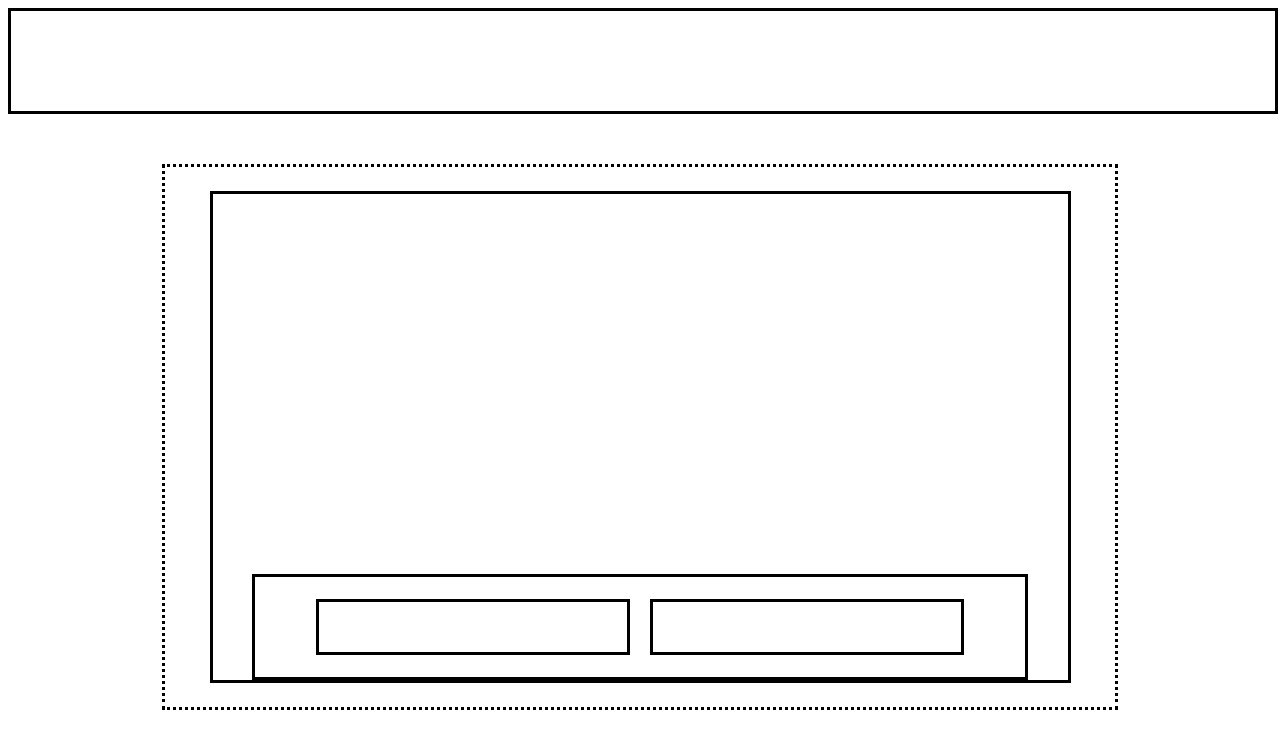
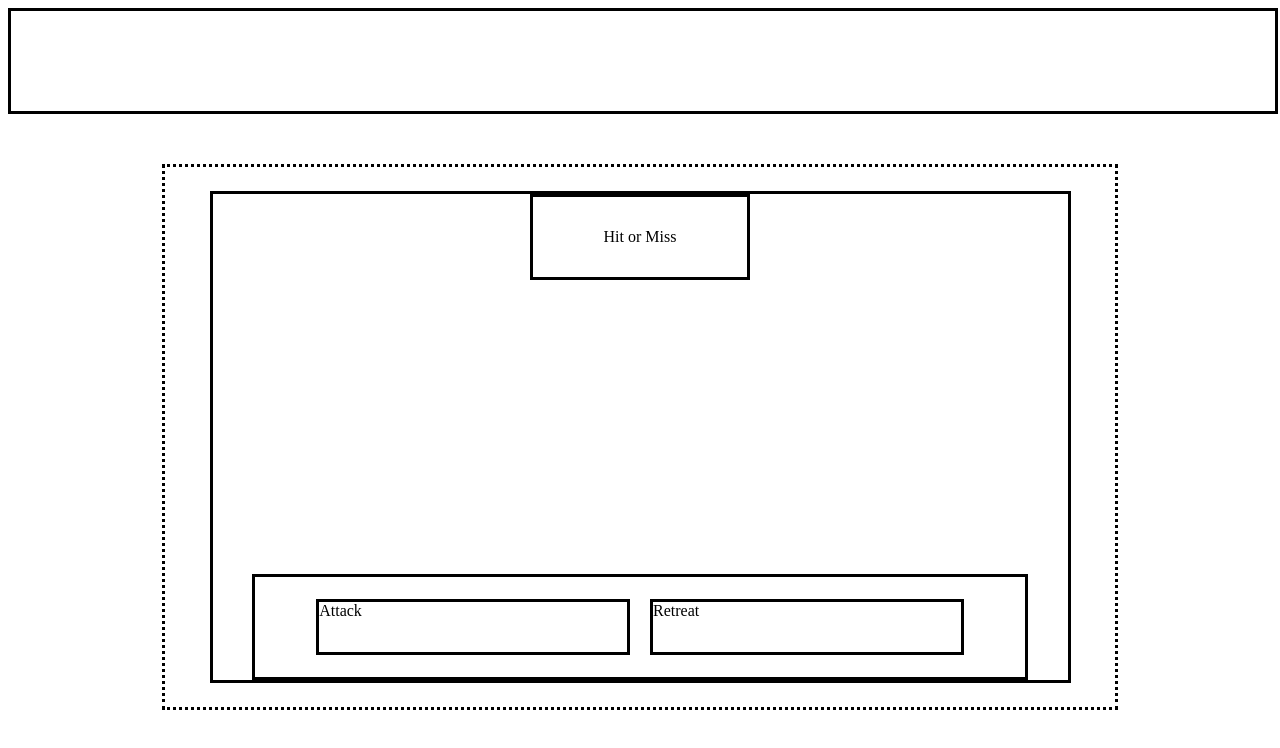
Before and after one commit to joshuaalegbe101/TurnBasedAlienGame, a plain HTML site: page index.html in a window 1280 px wide. Drawn offline with Linux system fonts and the light colour scheme.

Commit message:
More CSS fixes

```diff
--- a/index.html
+++ b/index.html
@@ -17,9 +17,13 @@
     <!--Game Container-->
     <div class="gameContainer">
       <div class="display">
+        <div class="messageBox">
+          <div id="message">Hit or Miss</div>
+        </div>
+        <!--<div class="divider"></div>-->
         <div class="buttonContainer">
-          <div id="attack"></div>
-          <div id="retreat"></div>
+          <div id="attack">Attack</div>
+          <div id="retreat">Retreat</div>
         </div>
       </div>
     </div>
--- a/styles.css
+++ b/styles.css
@@ -19,18 +19,34 @@
     border:solid black;
     width:90%;
     height:90%;
-    justify-content:center;
-    display:flex;
+    display: flex;
+    flex-direction: column;
+    justify-content: space-between;
+    align-items: center;
+}
+
+.messageBox, .buttonContainer {
+    display: flex;
+    justify-content: center;
+    align-items: center;
+}
+
+.messageBox{
+    border:solid black;
+    width:25%;
+    height:80px;
+}
+
+.divider{
+    /*border:solid black;*/
+    width:100%;
+    height:60%;
 }
 
 .buttonContainer{
     border:solid black;
     width:90%;
     height:100px;
-    align-self:end;
-    justify-self:center;
-    display:flex;
-    justify-content:center;
 }
 
 #attack, #retreat{
@@ -38,6 +54,6 @@
     width:40%;
     height:50%;
     margin:10px;
-    align-self:center;
+    justify-content: center;
 
 }
```
